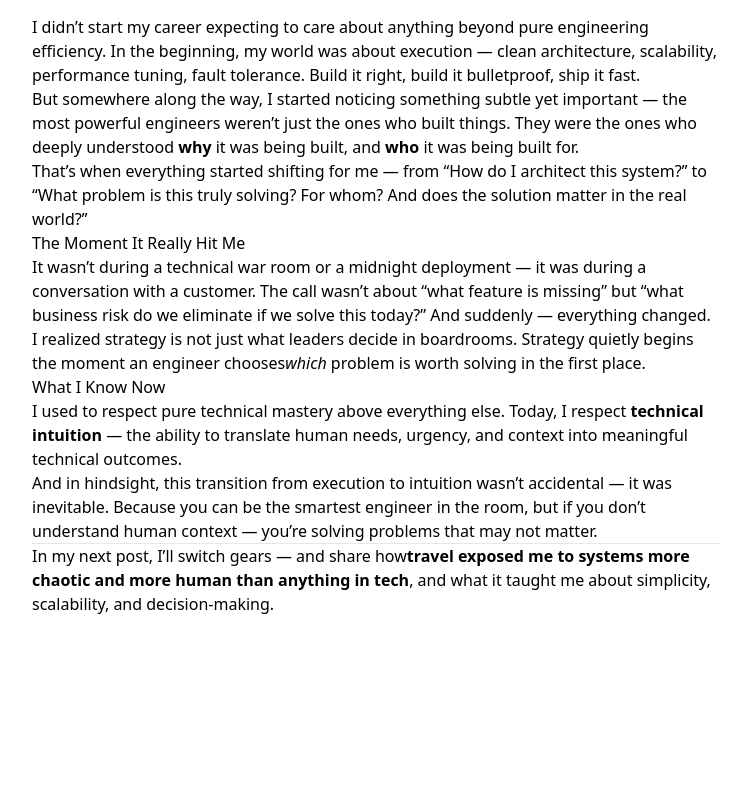
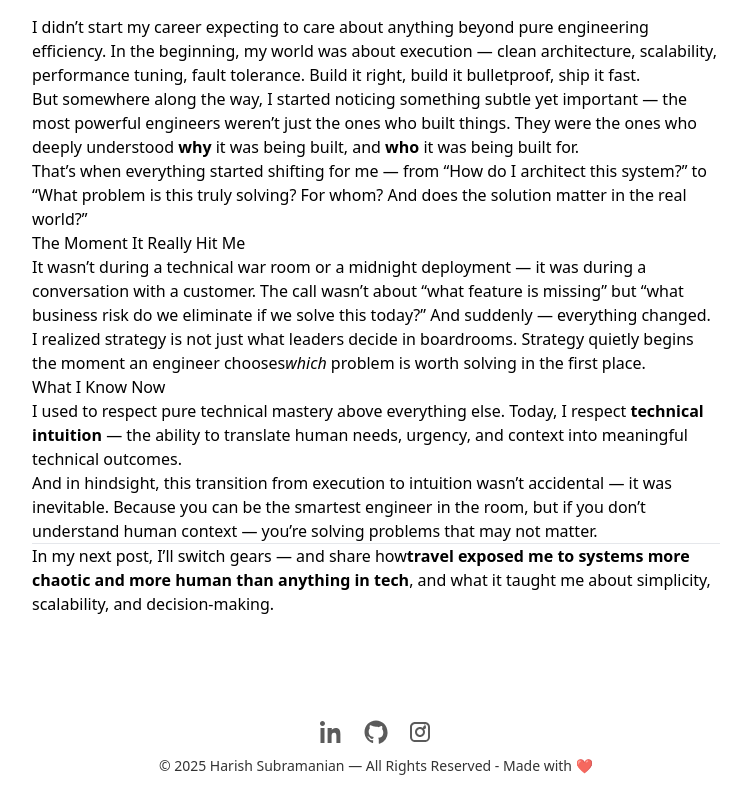
Before and after one commit to HarishS99/harish-portfolio, a Next.js app: page /blog/first-post in a window 1280 px wide. Shown: the part 333-1133 px from the top of the page, without its empty margins (264-1015 px from the left). Before the commit the page ends 989 px from the top, so only its background shows below. Built offline with nearby package versions, Linux system fonts and the light colour scheme.

Commit message:
Update page.tsx

```diff
--- a/app/blog/first-post/page.tsx
+++ b/app/blog/first-post/page.tsx
@@ -76,6 +76,34 @@ export default function BlogPost() {
           </p>
         </div>
       </main>
+      <footer className="text-center mt-16 mb-6 opacity-80 text-sm transition hover:opacity-100">
+        <div className="flex justify-center gap-5 mb-3">
+          {/* LinkedIn */}
+          <a href="https://www.linkedin.com/in/harish-subramanian-a246a016b/" target="_blank" rel="noopener noreferrer" className="hover:scale-110 transition-transform duration-200">
+            <svg xmlns="http://www.w3.org/2000/svg" className="w-6 h-6 opacity-80 hover:opacity-100" viewBox="0 0 24 24" fill="currentColor">
+              <path d="M4.98 3.5C4.98 4.88 3.87 6 2.5 6S0 4.88 0 3.5 1.12 1 2.5 1 4.98 2.12 4.98 3.5zM.5 8h4V23h-4V8zm7.5 0h3.8v2.06h.05c.53-1 1.83-2.06 3.77-2.06 4.03 0 4.78 2.67 4.78 6.14V23h-4v-6.67c0-1.6-.03-3.66-2.23-3.66-2.24 0-2.58 1.74-2.58 3.54V23h-4V8z"/>
+            </svg>
+          </a>
+
+          {/* GitHub */}
+          <a href="https://github.com/HarishS99" target="_blank" rel="noopener noreferrer" className="hover:scale-110 transition-transform duration-200">
+            <svg xmlns="http://www.w3.org/2000/svg" className="w-6 h-6 opacity-80 hover:opacity-100" viewBox="0 0 24 24" fill="currentColor">
+              <path d="M12 .5C5.65.5.5 5.65.5 12c0 5.1 3.29 9.43 7.86 10.96.58.11.79-.25.79-.56 0-.28-.01-1.22-.02-2.21-3.2.7-3.88-1.39-3.88-1.39-.52-1.32-1.28-1.67-1.28-1.67-1.05-.71.08-.7.08-.7 1.16.08 1.77 1.19 1.77 1.19 1.03 1.77 2.71 1.26 3.37.96.1-.75.4-1.26.72-1.55-2.55-.29-5.23-1.28-5.23-5.7 0-1.26.45-2.29 1.18-3.1-.12-.29-.51-1.47.11-3.06 0 0 .96-.31 3.15 1.18A10.97 10.97 0 0 1 12 6.8c.97.01 1.95.13 2.86.38 2.18-1.49 3.14-1.18 3.14-1.18.62 1.59.23 2.77.11 3.06.73.81 1.17 1.84 1.17 3.1 0 4.44-2.69 5.41-5.25 5.69.41.35.77 1.06.77 2.14 0 1.55-.01 2.79-.01 3.17 0 .31.21.67.8.56A10.98 10.98 0 0 0 23.5 12C23.5 5.65 18.35.5 12 .5z"/>
+            </svg>
+          </a>
+
+          {/* Instagram */}
+          <a href="https://www.instagram.com/mr_culista10" target="_blank" rel="noopener noreferrer" className="hover:scale-110 transition-transform duration-200">
+            <svg xmlns="http://www.w3.org/2000/svg" className="w-6 h-6 opacity-80 hover:opacity-100" viewBox="0 0 24 24" fill="currentColor">
+              <path d="M7 2C4.24 2 2 4.24 2 7v10c0 2.76 2.24 5 5 5h10c2.76 0 5-2.24 5-5V7c0-2.76-2.24-5-5-5H7zm10 2c1.66 0 3 1.34 3 3v10c0
+        2.66-1.34 3-3 3H7c-1.66 0-3-.34-3-3V7c0-1.66 1.34-3 3-3h10zm-5 3c-2.76 0-5 2.24-5 5s2.24 5 5 5
+        5-2.24 5-5-2.24-5-5-5zm0 2c1.66 0 3 1.34 3 3s-1.34 3-3 3-3-1.34-3-3 1.34-3 3-3zm4.5-3c-.83 0-1.5.67-1.5
+        1.5S15.67 9 16.5 9s1.5-.67 1.5-1.5S17.33 4 16.5 4z"/>
+            </svg>
+          </a>
+        </div>
+        © {new Date().getFullYear()} Harish Subramanian — All Rights Reserved - Made with ❤️
+        </footer>
     </>
   );
 }
```
